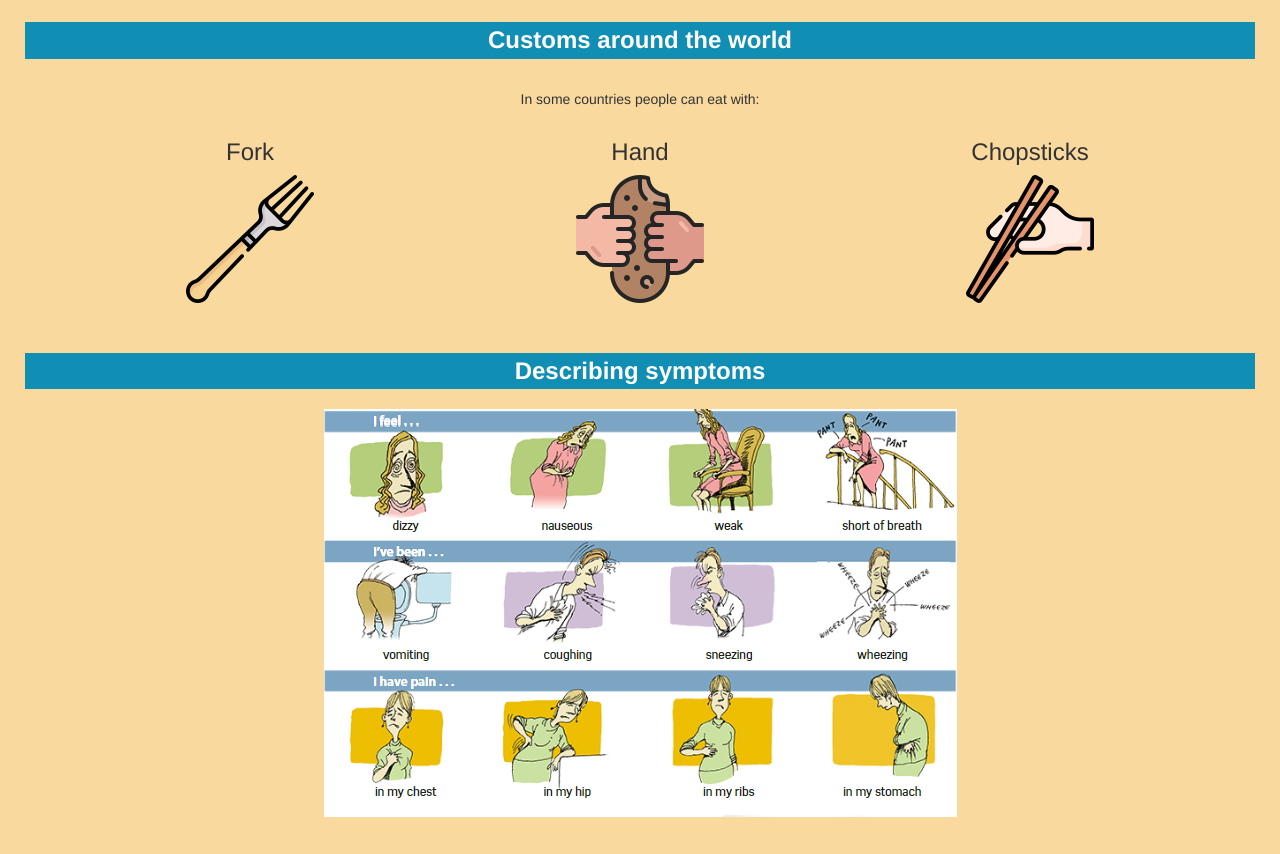
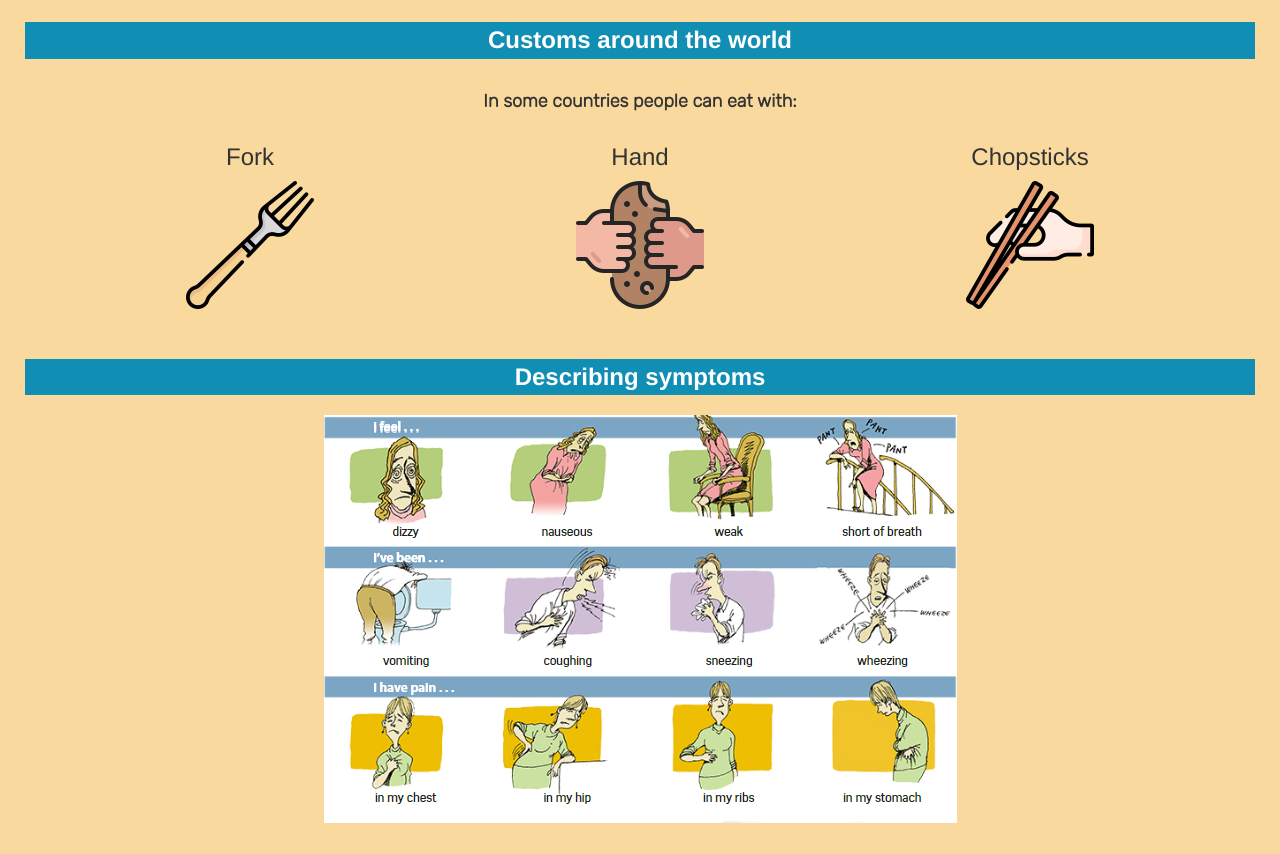
Before and after one commit to rosa235/english_blog, a plain HTML site: page index.html in a window 1280 px wide. Shown: the part 3826-4680 px from the top of the page. Drawn offline with nearby package versions, Linux system fonts and the light colour scheme.

Commit message:
Update style.css

```diff
--- a/style.css
+++ b/style.css
@@ -122,7 +122,7 @@
     font-weight: bold;
   }
 
-  #pastperfect_gramatica, .alyetgram p{
+  #pastperfect_gramatica, .alyetgram p, .formasDeComer p{
     font-family: 'Rubik', sans-serif;
     font-size: 18px;
     font-weight: bold;
```
